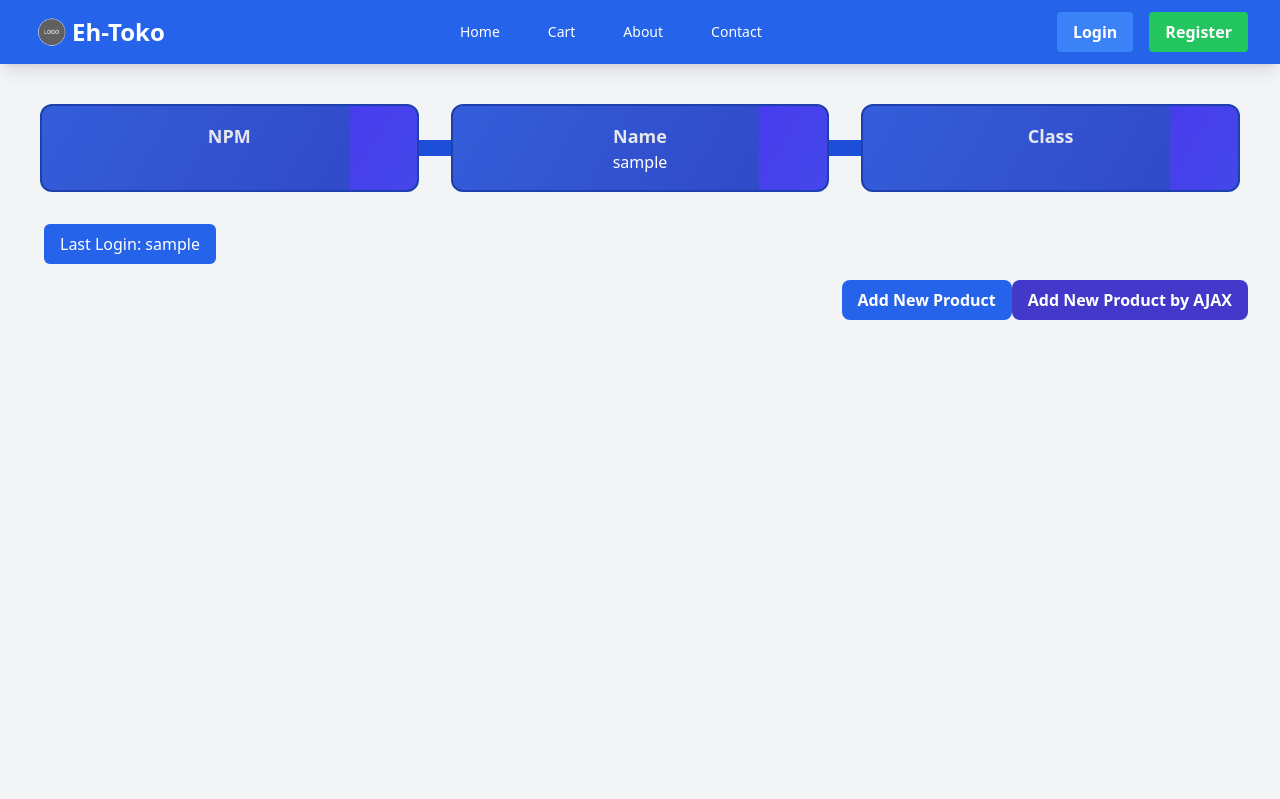
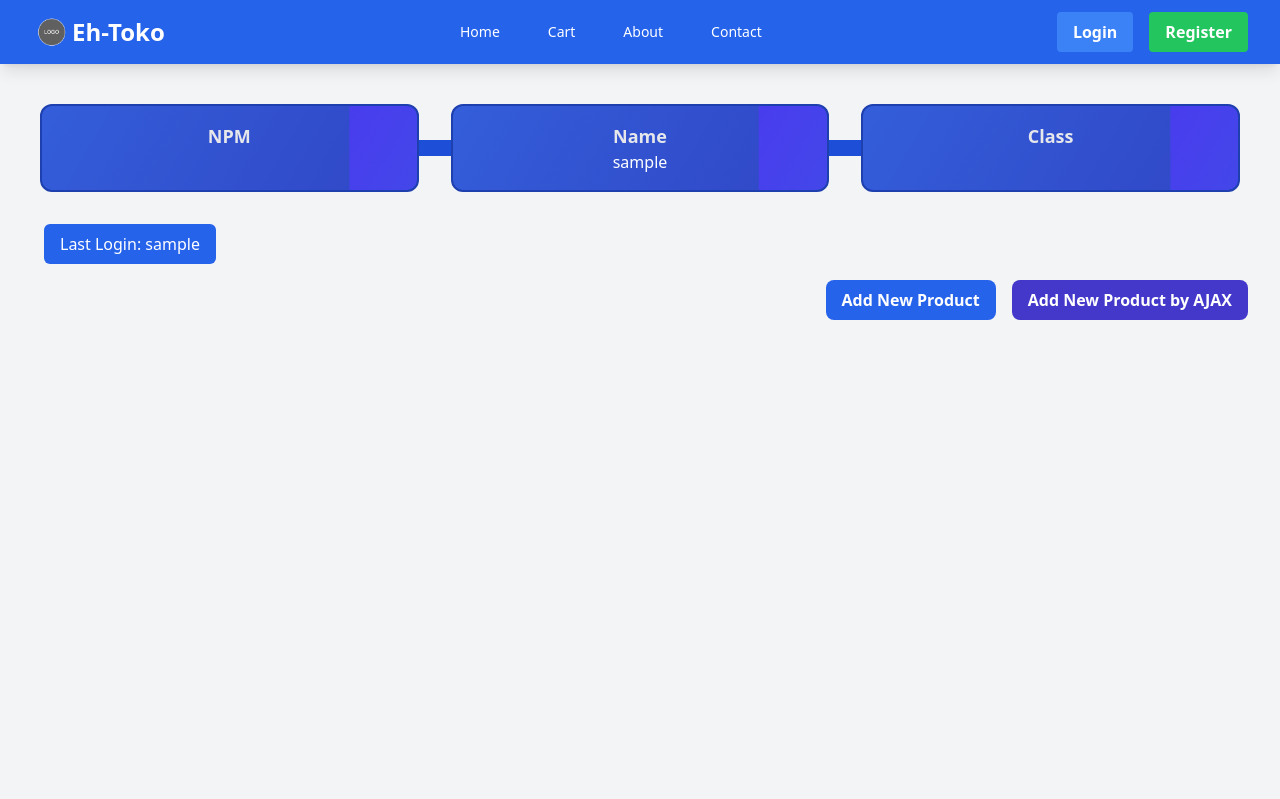
Before and after one commit to EdPootis/e-commerce-assignment, a Django app: template main/templates/main.html in a window 1280 px wide. Shown: the top 799 px of the page. Run offline with Django 5.2, Linux system fonts and the light colour scheme; the template is opened without the code that fills it: most values are stand-ins (such as "Sample title", 1, 10 or a date in 2020); data that the repository does not hold is empty; some libraries are stand-ins or nearby versions.

Commit message:
added steps and spacing on html

```diff
--- a/main/templates/main.html
+++ b/main/templates/main.html
@@ -30,7 +30,7 @@
       </div>
     </div>
     <div class="flex justify-end mb-6">
-        <a href="{% url 'main:add_product' %}" class="bg-blue-600 hover:bg-blue-700 text-white font-bold py-2 px-4 rounded-lg transition duration-300 ease-in-out transform hover:-translate-y-1 hover:scale-105">
+        <a href="{% url 'main:add_product' %}" class="bg-blue-600 hover:bg-blue-700 text-white font-bold py-2 px-4 rounded-lg transition duration-300 ease-in-out transform hover:-translate-y-1 hover:scale-105 mr-4">
             Add New Product
         </a>
         <button data-modal-target="crudModal" data-modal-toggle="crudModal" class="btn bg-indigo-700 hover:bg-indigo-600 text-white font-bold py-2 px-4 rounded-lg transition duration-300 ease-in-out transform hover:-translate-y-1 hover:scale-105" onclick="showModal();">
```
Also changed, not shown: README.md.
